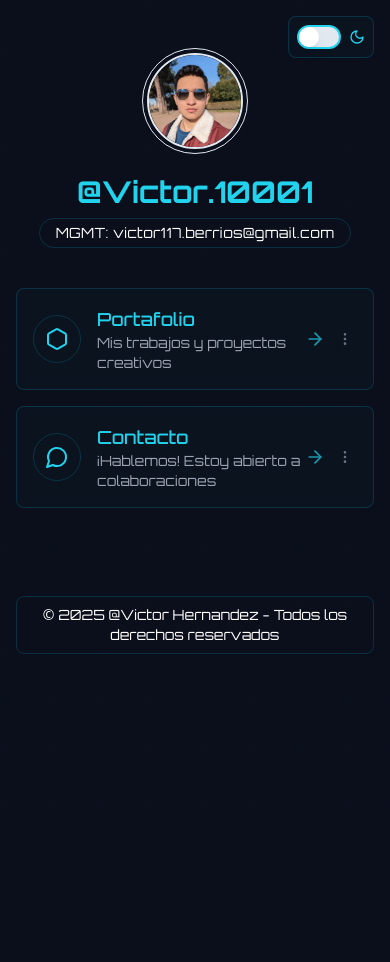
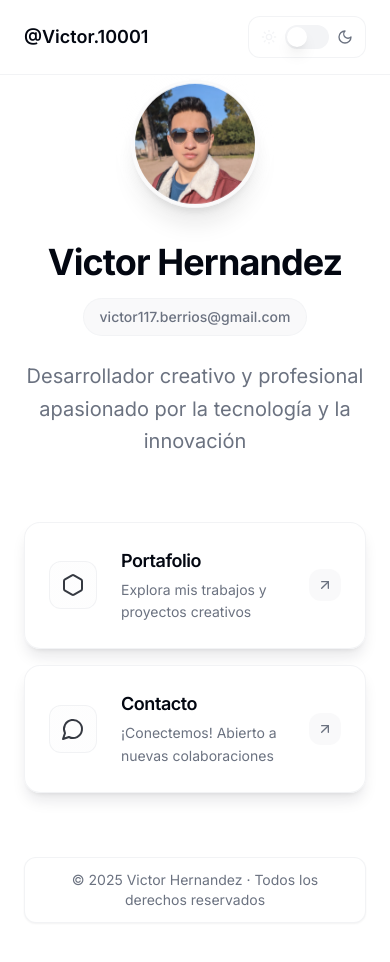
Before and after one commit to victor117-byte/social-link, a React (Vite) app: page / in a window 390 px wide. Shown: the top 962 px of the page. Before the commit the page ends 844 px from the top, so only its background shows below. Built offline with nearby package versions, Linux system fonts and the light colour scheme.

Commit message:
Redesign website for modern look

```diff
--- a/index.html
+++ b/index.html
@@ -4,15 +4,22 @@
   <head>
     <meta charset="UTF-8" />
     <meta name="viewport" content="width=device-width, initial-scale=1.0" />
-    <title>@Victor.10001</title>
-    <meta name="description" content="Victor Hernandez Portfolio" />
+    <title>@Victor.10001 - Portafolio Profesional</title>
+    <meta name="description" content="Portafolio profesional de Victor Hernandez - Desarrollador y creador de contenido" />
     <meta name="author" content="Victor Hernandez" />
 
-    <meta property="og:title" content="@Victor.10001" />
-    <meta property="og:description" content="Victor Hernandez Portfolio" />
+    <!-- Professional fonts -->
+    <link rel="preconnect" href="https://fonts.googleapis.com">
+    <link rel="preconnect" href="https://fonts.gstatic.com" crossorigin>
+    <link href="https://fonts.googleapis.com/css2?family=Inter:wght@300;400;500;600;700&display=swap" rel="stylesheet">
+
+    <!-- SEO and Social -->
+    <meta property="og:title" content="@Victor.10001 - Portafolio Profesional" />
+    <meta property="og:description" content="Desarrollador y creador de contenido profesional" />
     <meta property="og:type" content="website" />
 
     <meta name="twitter:card" content="summary_large_image" />
+    <meta name="twitter:title" content="@Victor.10001 - Portafolio Profesional" />
   </head>
 
   <body>
--- a/src/components/LinkCard.tsx
+++ b/src/components/LinkCard.tsx
@@ -1,5 +1,4 @@
-
-import { ArrowRight, MoreVertical } from "lucide-react";
+import { ArrowUpRight } from "lucide-react";
 import { cn } from "@/lib/utils";
 import { useState } from "react";
 
@@ -24,67 +23,67 @@ export function LinkCard({
   delay = 0,
   theme = "default"
 }: LinkCardProps) {
-  const [isPressed, setIsPressed] = useState(false);
-  const isAlternate = theme === "alternate";
-
-  const accentColor = isAlternate ? "red" : "cyan";
-  const bgColor = isAlternate ? "[#1D0F0F]" : "[#0C1421]";
-  const darkBgColor = isAlternate ? "[#180808]" : "[#080D16]";
+  const [isHovered, setIsHovered] = useState(false);
 
   return (
     <a
       href={link}
       className={cn(
-        "group w-full flex items-center justify-between p-4 transition-all duration-300",
-        "opacity-0 animate-slide-in rounded-lg",
-        `bg-${bgColor}/90 backdrop-blur-sm border border-${accentColor}-500/20 hover:border-${accentColor}-500/40`,
-        `hover:shadow-[0_0_10px_rgba(${isAlternate ? "255,0,0" : "0,195,255"},0.2)] hover:translate-y-[-2px]`,
-        isPressed ? "scale-[0.98]" : ""
+        "group professional-card elegant-shadow-hover",
+        "animate-slide-up w-full flex items-center justify-between",
+        "hover:border-primary/20 transition-all duration-300"
       )}
       target="_blank"
       rel="noopener noreferrer"
       style={{ animationDelay: `${delay}ms` }}
-      onMouseDown={() => setIsPressed(true)}
-      onMouseUp={() => setIsPressed(false)}
-      onMouseLeave={() => setIsPressed(false)}
-      onTouchStart={() => setIsPressed(true)}
-      onTouchEnd={() => setIsPressed(false)}
+      onMouseEnter={() => setIsHovered(true)}
+      onMouseLeave={() => setIsHovered(false)}
     >
-      <div className="flex items-center gap-4 flex-1">
+      <div className="flex items-center gap-6 flex-1">
         {icon && (
-          <div className={`flex-shrink-0 w-12 h-12 flex items-center justify-center rounded-full border border-${accentColor}-500/20 bg-${darkBgColor} text-${accentColor}-400`}>
+          <div className={cn(
+            "flex-shrink-0 w-12 h-12 flex items-center justify-center",
+            "rounded-xl bg-gradient-to-br from-primary/10 to-accent/10",
+            "border border-border/50 text-foreground/80",
+            "group-hover:text-foreground group-hover:border-primary/30",
+            "transition-all duration-300"
+          )}>
             {icon}
           </div>
         )}
         {showImage && imageUrl && !icon && (
-          <div className={`w-12 h-12 rounded overflow-hidden shrink-0 border border-${accentColor}-500/20`}>
-            <img src={imageUrl} alt={title} className="w-full h-full object-cover" />
+          <div className="w-12 h-12 rounded-xl overflow-hidden shrink-0 border border-border/50">
+            <img
+              src={imageUrl}
+              alt={title}
+              className="w-full h-full object-cover"
+            />
           </div>
         )}
-        <div className="flex-1">
-          <h3 className={`font-medium text-lg text-${accentColor}-400`}>{title}</h3>
+
+        <div className="flex-1 min-w-0">
+          <h3 className={cn(
+            "font-semibold text-lg text-foreground mb-1",
+            "group-hover:text-primary transition-colors duration-300"
+          )}>
+            {title}
+          </h3>
           {description && (
-            <p className="text-sm text-gray-400 group-hover:text-gray-300 transition-colors">
+            <p className="text-muted-foreground text-sm leading-relaxed group-hover:text-foreground/80 transition-colors duration-300">
               {description}
             </p>
           )}
         </div>
       </div>
-      <div className="flex items-center">
-        <div
-          className={`text-${accentColor}-400 opacity-70 group-hover:opacity-100 transition-all duration-300 transform group-hover:translate-x-1`}
-        >
-          <ArrowRight size={20} />
-        </div>
-        <button
-          className={`text-gray-500 hover:text-${accentColor}-400 p-1 rounded-full hover:bg-${accentColor}-900/20 ml-2`}
-          onClick={(e) => {
-            e.preventDefault();
-            // Options menu could be implemented here
-          }}
-        >
-          <MoreVertical size={16} />
-        </button>
+
+      <div className={cn(
+        "flex items-center justify-center w-8 h-8",
+        "rounded-lg bg-muted/50 text-muted-foreground",
+        "group-hover:bg-primary group-hover:text-primary-foreground",
+        "transition-all duration-300",
+        isHovered ? "translate-x-1 -translate-y-1" : ""
+      )}>
+        <ArrowUpRight size={16} />
       </div>
     </a>
   );
--- a/src/components/ThemeToggle.tsx
+++ b/src/components/ThemeToggle.tsx
@@ -1,15 +1,14 @@
-
-import { Moon, Sun } from "lucide-react";
+import { Moon, Sun, Monitor } from "lucide-react";
 import { useTheme } from "@/contexts/ThemeContext";
 import { Switch } from "@/components/ui/switch";
 import { useState, useEffect } from "react";
+import { cn } from "@/lib/utils";
 
 export function ThemeToggle() {
   const { theme, toggleTheme } = useTheme();
   const [mounted, setMounted] = useState(false);
-  const isAlternate = theme === "alternate";
+  const isDark = theme === "alternate";
 
-  // Avoid hydration mismatch
   useEffect(() => {
     setMounted(true);
   }, []);
@@ -17,17 +16,29 @@ export function ThemeToggle() {
   if (!mounted) return null;
 
   return (
-    <div className="flex items-center space-x-2 fixed top-4 right-4 bg-[#0C1421]/90 backdrop-blur-sm border border-cyan-500/20 p-2 rounded-lg z-50">
-      <Switch
-        checked={isAlternate}
-        onCheckedChange={toggleTheme}
-        className={isAlternate ? 'bg-red-500 data-[state=checked]:bg-red-500 border-red-400' : 'bg-cyan-500 data-[state=checked]:bg-cyan-500 border-cyan-400'}
-      />
-      {isAlternate ? (
-        <Sun className="h-4 w-4 text-red-400" />
-      ) : (
-        <Moon className="h-4 w-4 text-cyan-400" />
-      )}
+    <div className="flex items-center gap-3">
+      <div className={cn(
+        "flex items-center gap-2 px-3 py-2 rounded-xl",
+        "bg-card/50 backdrop-blur-sm border border-border/50",
+        "transition-all duration-300 hover:border-border"
+      )}>
+        <Sun className={cn(
+          "h-4 w-4 transition-colors",
+          !isDark ? "text-primary" : "text-muted-foreground"
+        )} />
+
+        <Switch
+          checked={isDark}
+          onCheckedChange={toggleTheme}
+          className="data-[state=checked]:bg-primary data-[state=unchecked]:bg-muted"
+          aria-label="Cambiar tema"
+        />
+
+        <Moon className={cn(
+          "h-4 w-4 transition-colors",
+          isDark ? "text-primary" : "text-muted-foreground"
+        )} />
+      </div>
     </div>
   );
 }
--- a/src/index.css
+++ b/src/index.css
@@ -5,71 +5,82 @@
 
 @layer base {
   :root {
+    /* Light theme */
     --background: 0 0% 100%;
-    --foreground: 222.2 84% 4.9%;
+    --foreground: 224 71% 4%;
 
     --card: 0 0% 100%;
-    --card-foreground: 222.2 84% 4.9%;
+    --card-foreground: 224 71% 4%;
 
     --popover: 0 0% 100%;
-    --popover-foreground: 222.2 84% 4.9%;
+    --popover-foreground: 224 71% 4%;
 
-    --primary: 222.2 47.4% 11.2%;
-    --primary-foreground: 210 40% 98%;
+    --primary: 220 14% 96%;
+    --primary-foreground: 220 9% 46%;
 
-    --secondary: 210 40% 96.1%;
-    --secondary-foreground: 222.2 47.4% 11.2%;
+    --secondary: 220 14% 96%;
+    --secondary-foreground: 220 9% 46%;
 
-    --muted: 210 40% 96.1%;
-    --muted-foreground: 215.4 16.3% 46.9%;
+    --muted: 220 14% 96%;
+    --muted-foreground: 220 9% 46%;
 
-    --accent: 210 40% 96.1%;
-    --accent-foreground: 222.2 47.4% 11.2%;
+    --accent: 220 14% 96%;
+    --accent-foreground: 220 9% 46%;
 
-    --destructive: 0 84.2% 60.2%;
-    --destructive-foreground: 210 40% 98%;
+    --destructive: 0 84% 60%;
+    --destructive-foreground: 210 20% 98%;
 
-    --border: 214.3 31.8% 91.4%;
-    --input: 214.3 31.8% 91.4%;
-    --ring: 222.2 84% 4.9%;
+    --border: 220 13% 91%;
+    --input: 220 13% 91%;
+    --ring: 224 71% 4%;
 
-    --radius: 0.5rem;
+    --radius: 0.75rem;
 
-    /* Tron theme colors */
-    --tron-blue: 195 100% 50%;
-    --tron-blue-glow: 195 100% 60%;
-    --tron-cyan: 180 100% 50%;
-    --tron-grid: 220 60% 10%;
+    /* Professional color palette */
+    --gradient-primary: linear-gradient(135deg, hsl(220 14% 96%) 0%, hsl(220 13% 91%) 100%);
+    --gradient-accent: linear-gradient(135deg, hsl(217 91% 60%) 0%, hsl(221 83% 53%) 100%);
+    --shadow-sm: 0 1px 2px 0 hsl(220 43% 11% / 0.05);
+    --shadow-md: 0 4px 6px -1px hsl(220 43% 11% / 0.1), 0 2px 4px -2px hsl(220 43% 11% / 0.1);
+    --shadow-lg: 0 10px 15px -3px hsl(220 43% 11% / 0.1), 0 4px 6px -4px hsl(220 43% 11% / 0.1);
+    --shadow-xl: 0 20px 25px -5px hsl(220 43% 11% / 0.1), 0 8px 10px -6px hsl(220 43% 11% / 0.1);
   }
 
   .dark {
-    --background: 222.2 84% 4.9%;
-    --foreground: 210 40% 98%;
+    --background: 224 71% 4%;
+    --foreground: 210 20% 98%;
 
-    --card: 222.2 84% 4.9%;
-    --card-foreground: 210 40% 98%;
+    --card: 224 71% 4%;
+    --card-foreground: 210 20% 98%;
 
-    --popover: 222.2 84% 4.9%;
-    --popover-foreground: 210 40% 98%;
+    --popover: 224 71% 4%;
+    --popover-foreground: 210 20% 98%;
 
-    --primary: 210 40% 98%;
-    --primary-foreground: 222.2 47.4% 11.2%;
+    --primary: 210 20% 98%;
+    --primary-foreground: 220 9% 46%;
 
-    --secondary: 217.2 32.6% 17.5%;
-    --secondary-foreground: 210 40% 98%;
+    --secondary: 215 28% 17%;
+    --secondary-foreground: 210 20% 98%;
 
-    --muted: 217.2 32.6% 17.5%;
-    --muted-foreground: 215 20.2% 65.1%;
+    --muted: 215 28% 17%;
+    --muted-foreground: 217 10% 65%;
 
-    --accent: 217.2 32.6% 17.5%;
-    --accent-foreground: 210 40% 98%;
+    --accent: 215 28% 17%;
+    --accent-foreground: 210 20% 98%;
 
-    --destructive: 0 62.8% 30.6%;
-    --destructive-foreground: 210 40% 98%;
+    --destructive: 0 63% 31%;
+    --destructive-foreground: 210 20% 98%;
 
-    --border: 217.2 32.6% 17.5%;
-    --input: 217.2 32.6% 17.5%;
-    --ring: 212.7 26.8% 83.9%;
+    --border: 215 28% 17%;
+    --input: 215 28% 17%;
+    --ring: 216 12% 84%;
+
+    /* Dark theme professional colors */
+    --gradient-primary: linear-gradient(135deg, hsl(215 28% 17%) 0%, hsl(220 14% 11%) 100%);
+    --gradient-accent: linear-gradient(135deg, hsl(217 91% 60%) 0%, hsl(221 83% 53%) 100%);
+    --shadow-sm: 0 1px 2px 0 hsl(0 0% 0% / 0.25);
+    --shadow-md: 0 4px 6px -1px hsl(0 0% 0% / 0.3), 0 2px 4px -2px hsl(0 0% 0% / 0.3);
+    --shadow-lg: 0 10px 15px -3px hsl(0 0% 0% / 0.3), 0 4px 6px -4px hsl(0 0% 0% / 0.3);
+    --shadow-xl: 0 20px 25px -5px hsl(0 0% 0% / 0.4), 0 8px 10px -6px hsl(0 0% 0% / 0.4);
   }
 }
 
@@ -79,138 +90,116 @@
   }
 
   body {
-    @apply bg-[#0A0F1B] text-foreground;
-    font-family: 'Orbitron', system-ui, -apple-system, BlinkMacSystemFont, 'Segoe UI', Roboto, 'Helvetica Neue', sans-serif;
-    background-image:
-      linear-gradient(0deg, rgba(10, 15, 27, 0.9) 0%, rgba(10, 15, 27, 0.95) 100%),
-      repeating-linear-gradient(to right, rgba(0, 195, 255, 0.05) 0px, rgba(0, 195, 255, 0.05) 1px, transparent 1px, transparent 50px),
-      repeating-linear-gradient(to bottom, rgba(0, 195, 255, 0.05) 0px, rgba(0, 195, 255, 0.05) 1px, transparent 1px, transparent 50px);
-    background-size: 100% 100%, 100% 100%, 100% 100%;
-    overflow-x: hidden;
+    @apply bg-background text-foreground;
+    font-family: 'Inter', -apple-system, BlinkMacSystemFont, 'Segoe UI', Roboto, system-ui, sans-serif;
+    font-feature-settings: 'cv11', 'ss01';
+    font-variation-settings: 'opsz' 32;
+    background: linear-gradient(135deg, hsl(var(--background)) 0%, hsl(var(--muted)) 100%);
+    min-height: 100vh;
+  }
+
+  h1, h2, h3, h4, h5, h6 {
+    font-weight: 600;
+    letter-spacing: -0.025em;
   }
 }
 
-/* Tron-specific classes (more subtle and elegant) */
-@keyframes glow {
-  0% {
-    box-shadow: 0 0 3px rgba(0, 195, 255, 0.3), 0 0 5px rgba(0, 195, 255, 0.2);
+/* Professional animations */
+@keyframes gentle-float {
+  0%, 100% {
+    transform: translateY(0px);
   }
   50% {
-    box-shadow: 0 0 5px rgba(0, 195, 255, 0.4), 0 0 10px rgba(0, 195, 255, 0.3);
-  }
-  100% {
-    box-shadow: 0 0 3px rgba(0, 195, 255, 0.3), 0 0 5px rgba(0, 195, 255, 0.2);
+    transform: translateY(-4px);
   }
 }
 
-@keyframes pulse {
-  0% {
-    opacity: 0.8;
+@keyframes slide-up {
+  from {
+    opacity: 0;
+    transform: translateY(20px);
   }
-  50% {
+  to {
     opacity: 1;
-  }
-  100% {
-    opacity: 0.8;
+    transform: translateY(0);
   }
 }
 
-@keyframes slideIn {
+@keyframes scale-in {
   from {
-    transform: translateX(-20px);
     opacity: 0;
+    transform: scale(0.95);
   }
   to {
-    transform: translateX(0);
     opacity: 1;
+    transform: scale(1);
   }
 }
 
-.tron-border {
-  @apply border border-cyan-500/30 rounded-lg;
-  box-shadow: 0 0 3px rgba(0, 195, 255, 0.2), inset 0 0 3px rgba(0, 195, 255, 0.1);
+/* Professional utility classes */
+.glass-effect {
+  background: hsl(var(--card) / 0.8);
+  backdrop-filter: blur(12px);
+  border: 1px solid hsl(var(--border) / 0.5);
 }
 
-.tron-glow {
-  animation: glow 3s infinite ease-in-out;
+.elegant-shadow {
+  box-shadow: var(--shadow-lg);
 }
 
-.tron-text {
-  @apply text-cyan-500 tracking-wider;
-  text-shadow: 0 0 3px rgba(0, 195, 255, 0.4);
+.elegant-shadow-hover {
+  transition: all 0.3s cubic-bezier(0.4, 0, 0.2, 1);
 }
 
-.tron-icon {
-  @apply text-cyan-500;
-  filter: drop-shadow(0 0 2px rgba(0, 195, 255, 0.4));
-  animation: pulse 3s infinite ease-in-out;
-}
-
-.tron-bg {
-  @apply bg-gradient-to-r from-[#0A1623] to-[#0F1A2B] border border-cyan-500/20;
-  box-shadow: 0 0 3px rgba(0, 195, 255, 0.2), inset 0 0 3px rgba(0, 195, 255, 0.1);
-}
-
-.tron-card {
-  @apply tron-border bg-[#0A1623]/80 backdrop-blur-sm;
-  transition: all 0.3s ease-in-out;
-}
-
-.tron-card:hover {
-  @apply bg-[#0A1623]/95;
-  box-shadow: 0 0 8px rgba(0, 195, 255, 0.2);
+.elegant-shadow-hover:hover {
+  box-shadow: var(--shadow-xl);
   transform: translateY(-2px);
 }
 
-.tron-button {
-  @apply px-4 py-2 tron-border tron-text bg-[#061423] hover:bg-[#0A1F33]/50 transition-all;
+.gradient-text {
+  background: var(--gradient-accent);
+  -webkit-background-clip: text;
+  -webkit-text-fill-color: transparent;
+  background-clip: text;
 }
 
-.tron-grid-bg {
-  position: relative;
+.professional-card {
+  @apply glass-effect elegant-shadow rounded-2xl p-6;
+  transition: all 0.3s cubic-bezier(0.4, 0, 0.2, 1);
 }
 
-.tron-grid-bg::before {
-  content: '';
-  position: absolute;
-  top: 0;
-  left: 0;
-  width: 100%;
-  height: 100%;
-  background-size: 50px 50px;
-  z-index: -1;
-  opacity: 0.1;
+.professional-card:hover {
+  @apply elegant-shadow-hover;
+  border-color: hsl(var(--primary) / 0.3);
 }
 
-@keyframes fadeIn {
-  0% {
-    opacity: 0;
-  }
-  100% {
-    opacity: 1;
-  }
+.animate-slide-up {
+  animation: slide-up 0.6s cubic-bezier(0.4, 0, 0.2, 1) forwards;
+  opacity: 0;
 }
 
-.animate-fade-in {
-  animation: fadeIn 0.5s ease-in;
+.animate-scale-in {
+  animation: scale-in 0.5s cubic-bezier(0.4, 0, 0.2, 1) forwards;
+  opacity: 0;
 }
 
-.animate-slide-in {
-  animation: slideIn 0.5s ease-out forwards;
+.animate-float {
+  animation: gentle-float 6s ease-in-out infinite;
 }
 
-.link-delay-1 {
-  animation-delay: 0.1s;
+/* Animation delays for staggered effects */
+.delay-100 {
+  animation-delay: 100ms;
 }
 
-.link-delay-2 {
-  animation-delay: 0.2s;
+.delay-200 {
+  animation-delay: 200ms;
 }
 
-.link-delay-3 {
-  animation-delay: 0.3s;
+.delay-300 {
+  animation-delay: 300ms;
 }
 
-.link-delay-4 {
-  animation-delay: 0.4s;
+.delay-400 {
+  animation-delay: 400ms;
 }
--- a/src/pages/Index.tsx
+++ b/src/pages/Index.tsx
@@ -1,106 +1,95 @@
-import { Avatar } from "@/components/ui/avatar";
+import { Avatar, AvatarImage } from "@/components/ui/avatar";
 import { LinkCard } from "@/components/LinkCard";
 import { useEffect } from "react";
-import { Hexagon, Zap, MessageCircle, CirclePlay, FolderGit2 } from "lucide-react";
+import { Hexagon, MessageCircle } from "lucide-react";
 import { useTheme } from "@/contexts/ThemeContext";
 import { ThemeToggle } from "@/components/ThemeToggle";
 
 const Index = () => {
   const { theme } = useTheme();
-  const isAlternate = theme === "alternate";
 
-  // Actualizar el título de la página
   useEffect(() => {
-    document.title = "@Victor.10001";
-
-    // Agregar fuente Orbitron de Google Fonts
-    const link = document.createElement('link');
-    link.href = 'https://fonts.googleapis.com/css2?family=Orbitron:wght@400;500;600;700&display=swap';
-    link.rel = 'stylesheet';
-    document.head.appendChild(link);
-
-    return () => {
-      document.head.removeChild(link);
-    };
+    document.title = "@Victor.10001 - Portafolio Profesional";
   }, []);
 
-  // Dynamic theme classes
-  const accentColor = isAlternate ? "red" : "cyan";
-  const bgColor = isAlternate ? "[#1B0A0A]" : "[#080D16]";
-  const cardBgColor = isAlternate ? "[#1D0F0F]" : "[#0C1421]";
-  const shadowColor = isAlternate ? "rgba(255,0,0,0.2)" : "rgba(0,195,255,0.2)";
+  return (
+    <div className="min-h-screen bg-background">
+      {/* Navigation */}
+      <nav className="fixed top-0 left-0 right-0 z-50 bg-background/80 backdrop-blur-md border-b border-border/50">
+        <div className="container mx-auto px-6 py-4 flex justify-between items-center">
+          <div className="font-semibold text-lg text-foreground">
+            @Victor.10001
+          </div>
+          <ThemeToggle />
+        </div>
+      </nav>
 
-  return (
-    <div className={`min-h-screen bg-transparent text-white flex flex-col items-center px-4 py-12 md:py-16`}
-         style={{
-           backgroundImage: `
-             linear-gradient(0deg, rgba(10, 15, 27, 0.9) 0%, rgba(10, 15, 27, 0.95) 100%),
-             repeating-linear-gradient(to right, rgba(${isAlternate ? "255, 0, 0" : "0, 195, 255"}, 0.05) 0px, rgba(${isAlternate ? "255, 0, 0" : "0, 195, 255"}, 0.05) 1px, transparent 1px, transparent 50px),
-             repeating-linear-gradient(to bottom, rgba(${isAlternate ? "255, 0, 0" : "0, 195, 255"}, 0.05) 0px, rgba(${isAlternate ? "255, 0, 0" : "0, 195, 255"}, 0.05) 1px, transparent 1px, transparent 50px)
-           `
-         }}
-    >
-      <ThemeToggle />
-      <div className="w-full max-w-md flex flex-col items-center">
-        {/* Perfil */}
-        <div className="flex flex-col items-center mb-10 animate-fade-in">
-          <div className={`border border-${accentColor}-500/30 p-1 rounded-full shadow-[0_0_5px_${shadowColor}]`}>
-            <Avatar className={`h-24 w-24 border-[2px] border-${accentColor}-500/40 bg-${bgColor}`}>
-              <img
+      {/* Hero Section */}
+      <main className="pt-20 pb-16">
+        <div className="container mx-auto px-6 max-w-2xl">
+          {/* Profile Section */}
+          <section className="text-center mb-16">
+            <div className="animate-scale-in delay-100 mb-8">
+              <div className="relative inline-block">
+                <Avatar className="h-32 w-32 border-4 border-border/20 shadow-xl mx-auto animate-float">
+                  <AvatarImage
                     src="/lovable-uploads/3dae546f-a277-4c6b-9c19-35cb10966ba5.png"
-                alt="Foto de perfil"
-                className="h-full w-full object-cover object-center"
+                    alt="Victor Hernandez - Perfil profesional"
+                    className="object-cover"
                   />
                 </Avatar>
-          </div>
-          <h1 className={`mt-5 text-3xl font-bold text-${accentColor}-400`}>@Victor.10001</h1>
-          <div className={`mt-2 px-4 py-1 rounded-full border border-${accentColor}-500/20 bg-${bgColor}/80`}>
-            <p className={`text-${accentColor}-400/80 text-sm tracking-wide`}>MGMT: victor117.berrios@gmail.com</p>
+                <div className="absolute -inset-1 bg-gradient-to-r from-primary/20 to-accent/20 rounded-full blur opacity-30"></div>
               </div>
             </div>
 
-        {/* Enlaces */}
-        <div className="w-full space-y-4 mb-10">
+            <div className="animate-slide-up delay-200 space-y-6">
+              <div>
+                <h1 className="text-4xl md:text-5xl font-bold text-foreground mb-4 tracking-tight">
+                  Victor Hernandez
+                </h1>
+                <div className="inline-flex items-center px-4 py-2 rounded-full bg-muted/50 border border-border/30">
+                  <span className="text-sm font-medium text-muted-foreground">
+                    victor117.berrios@gmail.com
+                  </span>
+                </div>
+              </div>
+
+              <p className="text-xl text-muted-foreground max-w-lg mx-auto leading-relaxed">
+                Desarrollador creativo y profesional apasionado por la tecnología y la innovación
+              </p>
+            </div>
+          </section>
+
+          {/* Links Section */}
+          <section className="space-y-4 mb-16">
             <LinkCard
               title="Portafolio"
-            description="Mis trabajos y proyectos creativos"
+              description="Explora mis trabajos y proyectos creativos"
               link="#"
               icon={<Hexagon className="w-6 h-6" />}
-            delay={100}
+              delay={300}
               theme={theme}
             />
             <LinkCard
               title="Contacto"
-            description="¡Hablemos! Estoy abierto a colaboraciones"
+              description="¡Conectemos! Abierto a nuevas colaboraciones"
               link="#"
               icon={<MessageCircle className="w-6 h-6" />}
-            delay={200}
+              delay={400}
               theme={theme}
             />
-        </div>
-
-        {/* Más contenido
-        <div className="mt-8 w-full animate-fade-in" style={{ animationDelay: "0.5s" }}>
-          <h2 className={`text-center mb-4 text-${accentColor}-400 uppercase text-sm tracking-[4px]`}>Más contenido</h2>
-          <div className="w-full">
-            <LinkCard
-              title="Mi último video en YouTube"
-              link="#"
-              showImage={true}
-              imageUrl="/lovable-uploads/3dae546f-a277-4c6b-9c19-35cb10966ba5.png"
-              delay={500}
-              theme={theme}
-            />
-          </div>
-        </div> */}
+          </section>
 
           {/* Footer */}
-        <footer className={`mt-12 text-${accentColor}-500/50 text-sm text-center animate-fade-in`} style={{ animationDelay: "0.6s" }}>
-          <div className={`border border-${accentColor}-500/20 inline-block px-4 py-2 bg-${bgColor}/50 rounded-lg`}>
-            © 2025 @Victor Hernandez - Todos los derechos reservados
+          <footer className="text-center animate-slide-up delay-500">
+            <div className="inline-flex items-center px-6 py-3 rounded-xl bg-card border border-border/50 shadow-sm">
+              <p className="text-sm text-muted-foreground">
+                © 2025 Victor Hernandez · Todos los derechos reservados
+              </p>
             </div>
           </footer>
         </div>
+      </main>
     </div>
   );
 };
--- a/tailwind.config.ts
+++ b/tailwind.config.ts
@@ -68,6 +68,19 @@ export default {
 				md: 'calc(var(--radius) - 2px)',
 				sm: 'calc(var(--radius) - 4px)'
 			},
+			boxShadow: {
+				'elegant-sm': 'var(--shadow-sm)',
+				'elegant-md': 'var(--shadow-md)',
+				'elegant-lg': 'var(--shadow-lg)',
+				'elegant-xl': 'var(--shadow-xl)',
+			},
+			backgroundImage: {
+				'gradient-primary': 'var(--gradient-primary)',
+				'gradient-accent': 'var(--gradient-accent)',
+			},
+			fontFamily: {
+				'inter': ['Inter', 'sans-serif'],
+			},
 			keyframes: {
 				'accordion-down': {
 					from: {
@@ -84,11 +97,26 @@ export default {
 					to: {
 						height: '0'
 					}
+				},
+				'gentle-float': {
+					'0%, 100%': { transform: 'translateY(0px)' },
+					'50%': { transform: 'translateY(-4px)' }
+				},
+				'slide-up': {
+					from: { opacity: '0', transform: 'translateY(20px)' },
+					to: { opacity: '1', transform: 'translateY(0)' }
+				},
+				'scale-in': {
+					from: { opacity: '0', transform: 'scale(0.95)' },
+					to: { opacity: '1', transform: 'scale(1)' }
 				}
 			},
 			animation: {
 				'accordion-down': 'accordion-down 0.2s ease-out',
-				'accordion-up': 'accordion-up 0.2s ease-out'
+				'accordion-up': 'accordion-up 0.2s ease-out',
+				'gentle-float': 'gentle-float 6s ease-in-out infinite',
+				'slide-up': 'slide-up 0.6s cubic-bezier(0.4, 0, 0.2, 1) forwards',
+				'scale-in': 'scale-in 0.5s cubic-bezier(0.4, 0, 0.2, 1) forwards'
 			}
 		}
 	},
```
Lines whose indentation alone changed are shown as unchanged.
